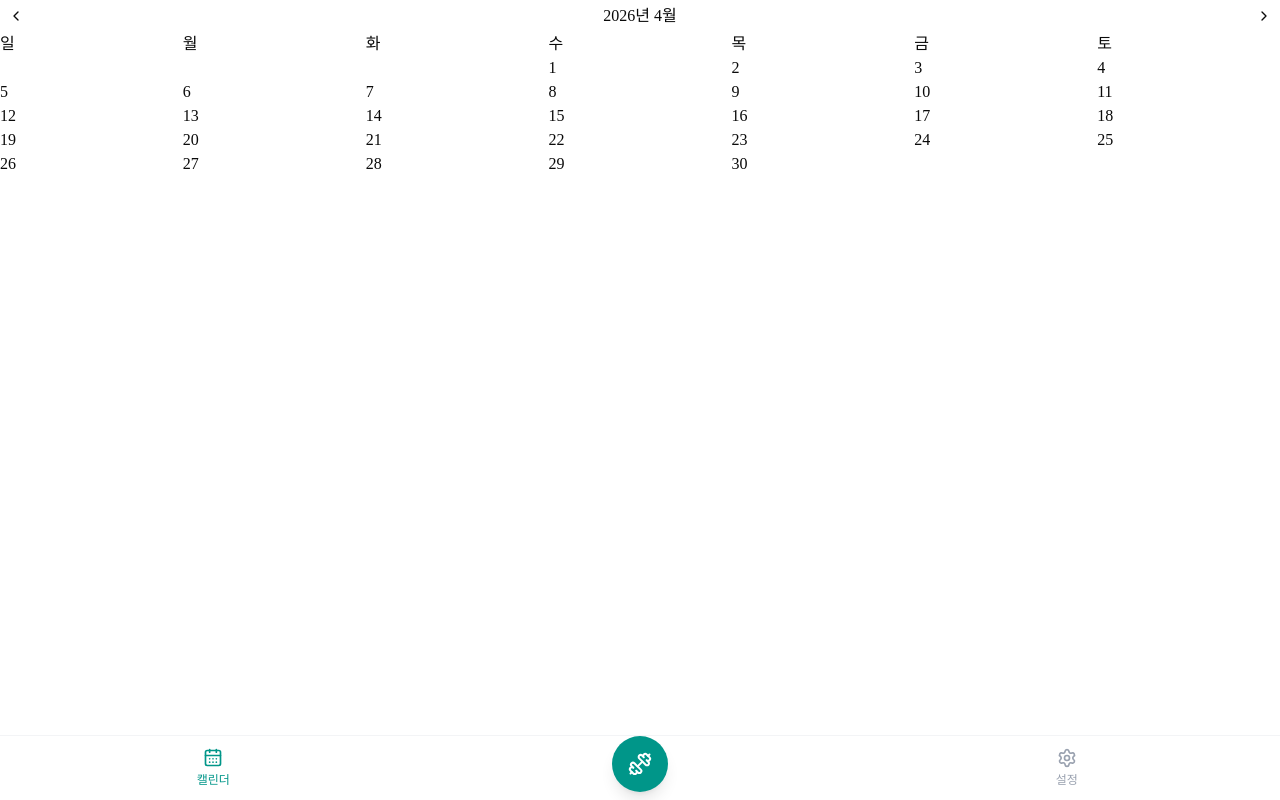
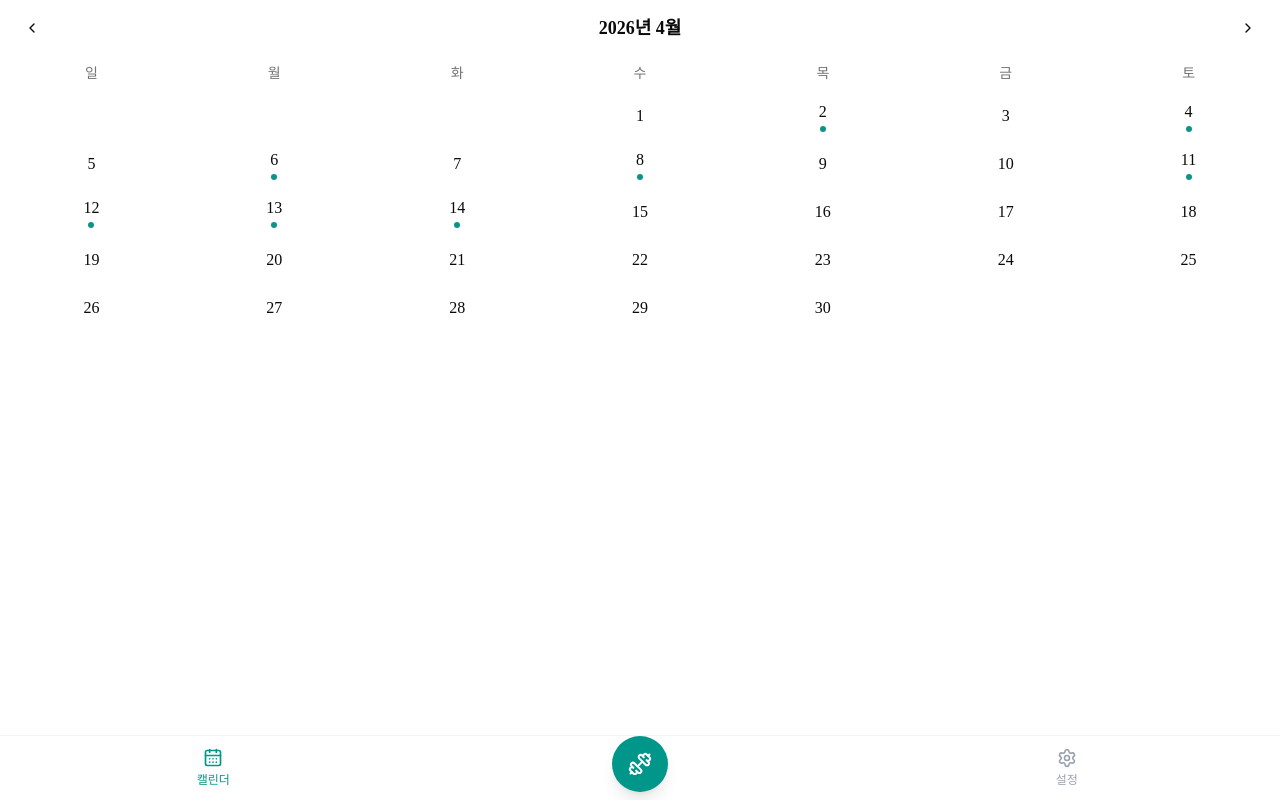
Before and after one commit to bitgedev/snapmove, a Next.js app: page /calendar in a window 1280 px wide. Built offline with nearby package versions, Linux system fonts and the light colour scheme.

Commit message:
feat(calendar): add workout dot indicators and style calendar header

```diff
--- a/src/components/calendar/CalendarGrid.tsx
+++ b/src/components/calendar/CalendarGrid.tsx
@@ -17,11 +17,19 @@ export default function CalendarGrid({currentMonth, workoutDates, selectedDate,
     return (
         <div className="grid grid-cols-7">
             {dayOfTheWeek.map((day)=> (
-                <div key={day}>{day}</div>
+                <div
+                className="text-center text-sm text-muted-foreground font-medium py-2"
+                key={day}>{day}</div>
             ))}
-            {cells.map((cell, index) =>
-                cell===null ? <div key={index}></div> : <div key={index}>{cell}</div>
-            )}
+            {cells.map((cell, index) => {
+                if(cell===null) return <div key={index}></div>;
+                const dateStr=`${year}-${String(month+1).padStart(2,"0")}-${String(cell).padStart(2,"0")}`;
+                const hasWorkout = workoutDates.has(dateStr);
+                return (<div key={index} className="flex flex-col items-center h-12 justify-center">
+                    {cell}
+                    {hasWorkout && <div className="w-1.5 h-1.5 rounded-full bg-[#0D9488] mx-auto mt-0.5"></div>}
+                </div>);
+            })}
         </div>
     );
 }
--- a/src/components/calendar/MonthNav.tsx
+++ b/src/components/calendar/MonthNav.tsx
@@ -8,9 +8,9 @@ interface MonthNavProps {
 }
 export default function MonthNav({currentMonth, onPrev, onNext}:MonthNavProps) {
     return (
-        <div className="flex justify-between items-center">
+        <div className="flex justify-between items-center py-3 px-4">
             <Button variant="ghost" size="icon" onClick={onPrev}><ChevronLeft/></Button>
-            <span>{currentMonth.toLocaleDateString("ko-KR",{year:"numeric",month:"long"})}</span>
+            <span className="font-semibold text-lg">{currentMonth.toLocaleDateString("ko-KR",{year:"numeric",month:"long"})}</span>
             <Button variant="ghost" size="icon" onClick={onNext}><ChevronRight/></Button>
         </div>
     );
```
